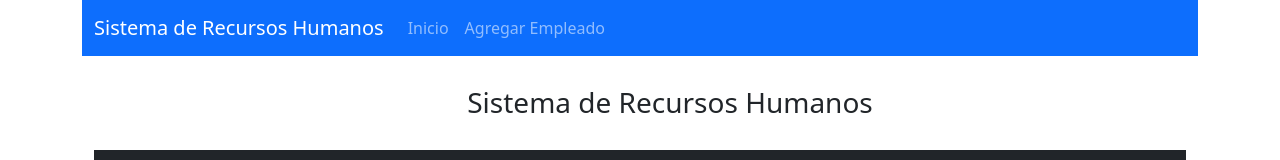
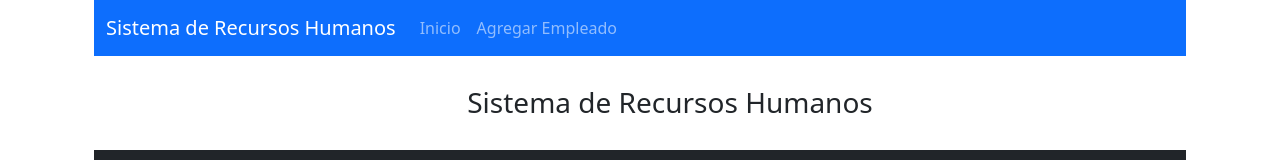
Before and after one commit to matias9486/react_spring, a React (Create React App) app in the folder recursos-humanos-react/: page / in a window 1280 px wide. Shown: the top 160 px of the page. Built offline with nearby package versions, Linux system fonts and the light colour scheme; no server answers.

Commit message:
Corrección de atributo className

```diff
--- a/recursos-humanos-react/src/plantilla/Navegacion.js
+++ b/recursos-humanos-react/src/plantilla/Navegacion.js
@@ -2,7 +2,7 @@ import React from 'react'
 
 export default function Navegacion() {
     return (
-        <div classNameName='container'>
+        <div className='container'>
             <nav className="navbar navbar-expand-lg navbar-dark bg-primary">
                 <div className="container-fluid">
                     <a className="navbar-brand" href="/">Sistema de Recursos Humanos</a>
```
